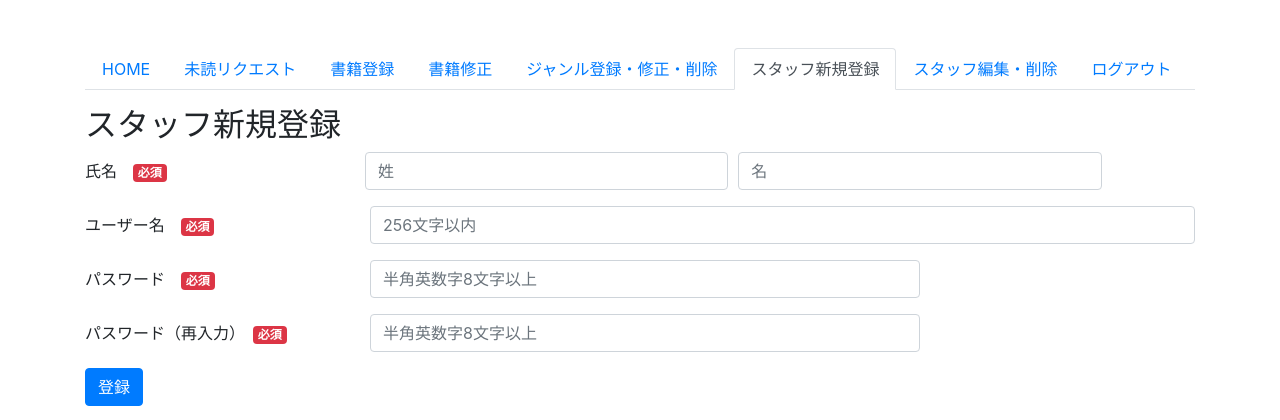
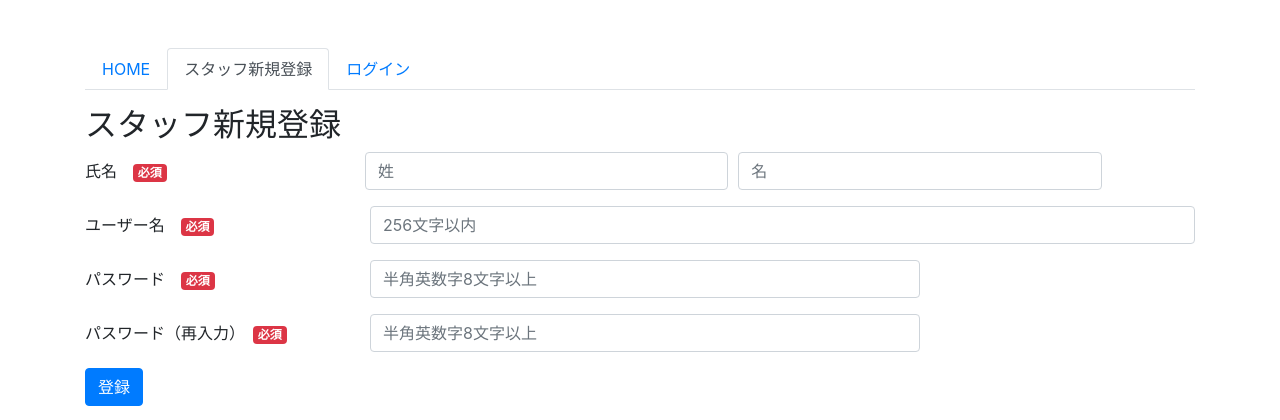
Before and after one commit to kiyounitachifurumaubokuhakirai/BookList, a PHP site: page /staff_register.php in a window 1280 px wide. Shown: the top 420 px of the page. Run offline with PHP 8.4, Linux system fonts and the light colour scheme.

Commit message:
navの表示をLogin時か否かで分ける

```diff
--- a/htdocs/staff_register.php
+++ b/htdocs/staff_register.php
@@ -17,25 +17,14 @@
 <body>
   <div class="container mt-5">
     <ul class="nav nav-tabs">
-      <?php if(isset($_SESSION["login"]['user']) && !$_SESSION["login"]['user']):?>
+      <li class="nav-item">
+        <a href="index.php" class="nav-link">HOME</a>
+      </li>
+      <?php if(isset($_SESSION['login']['user']) && $_SESSION['login']['user']):?>
         <li class="nav-item">
-          <a href="index.php" class="nav-link">HOME</a>
-        </li>
-        <li class="nav-item">
-          <a href="" class="nav-link active">スタッフ新規登録</a>
-        </li>
-        <li class="nav-item">
-          <a href="staff_login.php" class="nav-link">ログイン</a>
-        </li>
-        <li class="nav-item">
-          <a href="./after_login/message.php" class="nav-link">未読リクエスト <span class="badge badge-secondary">New</span></a>
-        </li>
-      <?php else:?>
-        <li class="nav-item">
-          <a href="index.php" class="nav-link">HOME</a>
-        </li>
-        <li class="nav-item">
-          <a href="./after_login/message.php" class="nav-link">未読リクエスト</a>
+          <a href="./after_login/message.php" class="nav-link">未読リクエスト
+            <?PHP if(isset($_SESSION['login']['is_all_completed']) && !$_SESSION['login']['is_all_completed']):?> <span class="badge badge-secondary">New</span><?PHP endif?>
+          </a>
         </li>
         <li class="nav-item">
           <a href="./after_login/book_register.php" class="nav-link">書籍登録</a>
@@ -53,10 +42,17 @@
           <a href="./after_login/staff_edit_delete.php" class="nav-link">スタッフ編集・削除</a>
         </li>
         <li class="nav-item">
-          <a href="" class="nav-link">ログアウト</a>
+          <a href="./after_login/logout.php" class="nav-link">ログアウト</a>
+        </li>
+      <?php else:?>
+        <li class="nav-item">
+          <a href="staff_register.php" class="nav-link active">スタッフ新規登録</a>
+        </li>
+        <li class="nav-item">
+          <a href="staff_login.php" class="nav-link">ログイン</a>
         </li>
       <?php endif?>
-    </ul>
+  </ul>
   </div>
 
   <div class="container">
```
